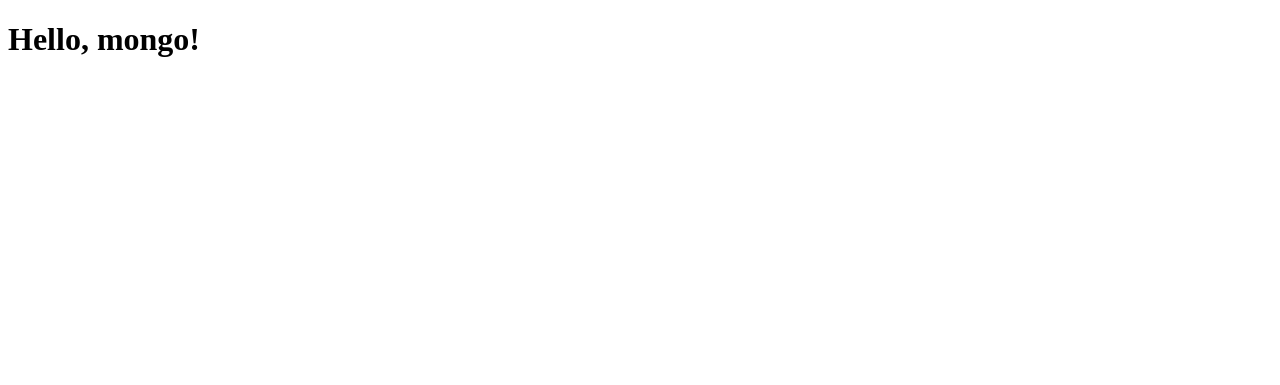
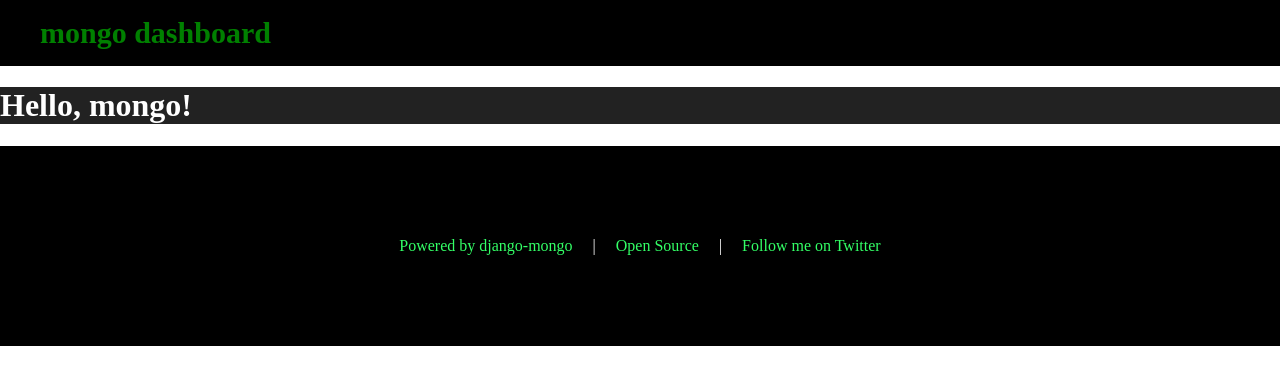
Before and after one commit to ltoddy/django-mongo, a Django app: page /mongo/ in a window 1280 px wide. Before the commit the part shown is almost empty. Shown: the top 385 px of the page. Run offline with Django 3.2, Linux system fonts and the light colour scheme.

Commit message:
config statisfiles and write a part of dashboard page.

```diff
--- a/main/settings.py
+++ b/main/settings.py
@@ -86,3 +86,7 @@ USE_TZ = True
 
 # Static files (CSS, JavaScript, Images)
 STATIC_URL = '/static/'
+
+STATICFILES_DIRS = [
+    os.path.join(BASE_DIR, 'static')
+]
--- /dev/null
+++ b/mongo/static/css/index.css
@@ -0,0 +1,50 @@
+.nav-container {
+    display: flex;
+    flex-direction: row;
+    background-color: #000;
+}
+
+.nav {
+    list-style: none;
+}
+
+.nav-title {
+    color: green;
+    font-size: 30px;
+    font-weight: bold;
+}
+
+.content {
+    background-color: #222;
+    color: #fff;
+}
+
+.footer {
+    height: 200px;
+    background-color: #000;
+    display: flex;
+    flex-direction: column;
+    justify-content: center;
+}
+
+.footer-content {
+    display: flex;
+    flex-direction: row;
+    justify-content: center;
+    align-content: center;
+}
+
+.footer-content-item {
+    margin: 0 20px;
+}
+
+.footer-content-item:hover {
+    background-color: #aaaaaa;
+    border-radius: 5px;
+    transform: scale(1.2);
+}
+
+.footer-content-item > a {
+    color: #33ff66;
+    text-decoration-line: none;
+}
--- a/mongo/templates/mongo/index.html
+++ b/mongo/templates/mongo/index.html
@@ -1,10 +1,56 @@
+{% load static %}
 <!DOCTYPE html>
 <html lang="en">
 <head>
     <meta charset="UTF-8">
-    <title>Title</title>
+    <title>mongo dashboard</title>
+    <link rel="stylesheet" href="{% static 'css/index.css' %}">
+    <style>
+        html, body {
+            margin: 0;
+        }
+    </style>
 </head>
 <body>
-<h1>Hello, mongo!</h1>
+
+<nav class="nav-container">
+    <ul class="nav nav-left">
+        <li class="nav-title">mongo dashboard</li>
+    </ul>
+</nav>
+
+<header></header>
+
+<div class="content">
+    <div class="container">
+        <h1>Hello, mongo!</h1>
+    </div>
+</div>
+
+<footer class="footer">
+    <div class="footer-content">
+        <span class="footer-content-item">
+            <a href="">
+                Powered by django-mongo
+            </a>
+        </span>
+
+        <span style="color: #fff;"> | </span>
+
+        <span class="footer-content-item">
+            <a href="">
+                Open Source
+            </a>
+        </span>
+
+        <span style="color: #fff;"> | </span>
+
+        <span class="footer-content-item">
+        <a href="https://twitter.com/taoliu0509">
+            Follow me on Twitter
+        </a>
+        </span>
+    </div>
+</footer>
 </body>
 </html>
```
